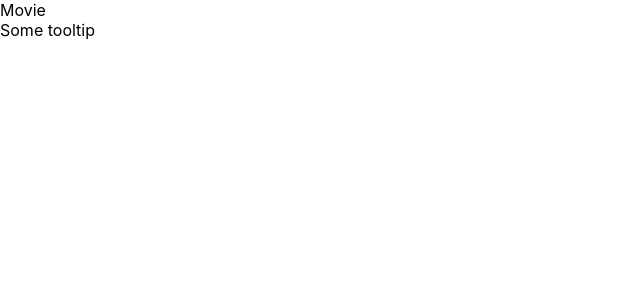
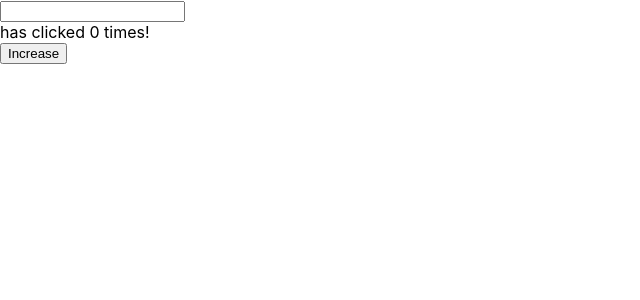
Before and after one commit to ashik77/react-advanced, a React (Create React App) app: page / in a window 1280 px wide. Shown: the top 300 px of the page, without its empty margins (0-640 px from the left). Built offline with nearby package versions, Linux system fonts and the light colour scheme.

Commit message:
a smple counter using useState hook

```diff
--- a/src/App.js
+++ b/src/App.js
@@ -1,9 +1,9 @@
 import logo from "./logo.svg";
 import "./App.css";
-import Movie from "./hoc/Movie";
+import Counter from "./hooks/Counter";
 
 function App() {
-  return <Movie id={1} />;
+  return <Counter />;
 }
 
 export default App;
--- /dev/null
+++ b/src/hooks/Counter.jsx
@@ -0,0 +1,18 @@
+import React, { Fragment, useState } from "react";
+
+function Counter(props) {
+  const [count, setCount] = useState(0);
+  const [name, setName] = useState("");
+
+  return (
+    <Fragment>
+      <input type="text" onChange={(e) => setName(e.target.value)} />
+      <div>
+        {name} has clicked {count} times!
+      </div>
+      <button onClick={() => setCount(count + 1)}>Increase</button>
+    </Fragment>
+  );
+}
+
+export default Counter;
```
